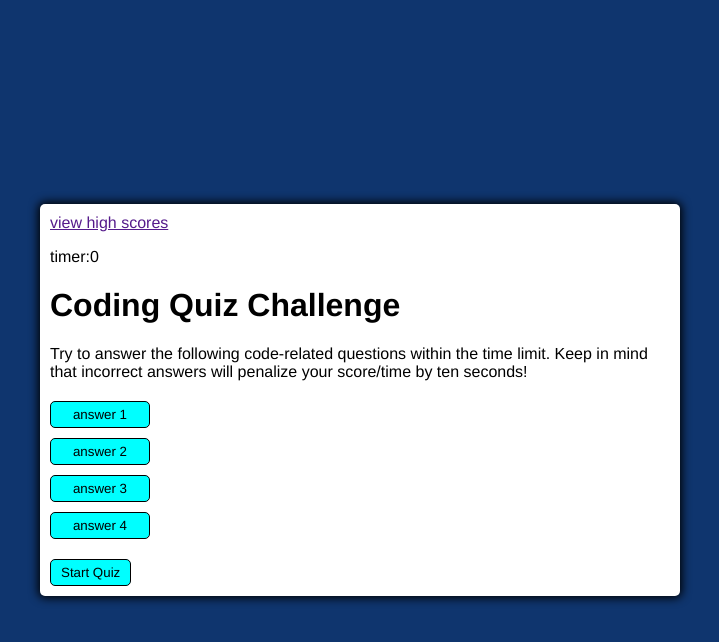
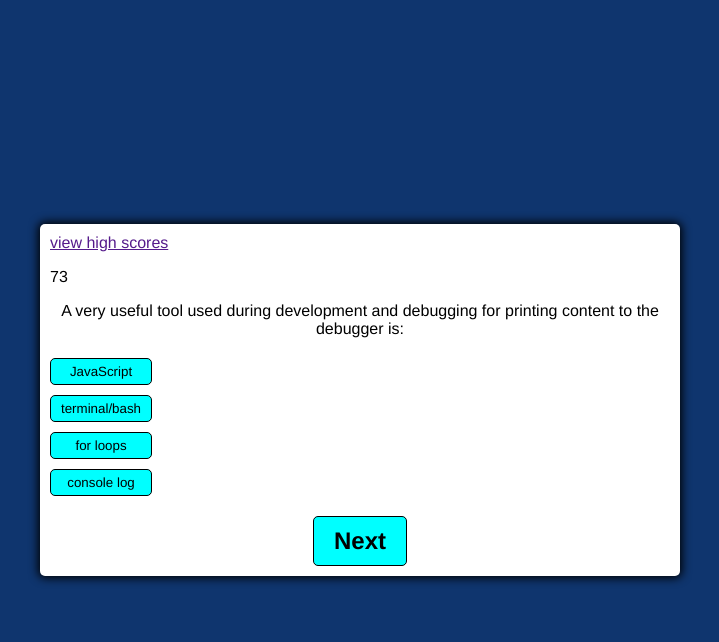
Before and after one commit to JeffersonB1/code-quiz, a plain HTML site: page index.html in a window 1280 px wide. Both pictures are taken after a click on the button "Start Quiz". Shown: the whole page, without its empty margins (40-759 px from the left). Drawn offline with Linux system fonts and the light colour scheme.

Commit message:
time counting down

```diff
--- a/assets/css/style.css
+++ b/assets/css/style.css
@@ -22,6 +22,9 @@ body {
     padding: 10px;
     box-shadow: 0 0 10px 2px;
 }
+.content{
+    text-align: center;
+}
 
 .btn-grid {
     display: grid;
@@ -36,12 +39,24 @@ body {
     border-radius: 5px;
     padding: 5px 10px;
 }
+.controls{
+    display:flex;
+    justify-content: center;
+}
 
 .btn:hover{
     background-color:rgb(250, 233, 233);
 }
+.start-btn, .next-btn{
+    font-size: 1.5rem;
+    font-weight: bold;
+    padding: 10px 20px;
+}
 
 .hide{
     display: none;
+}
 
+.show{
+    display: block;
 }
--- a/assets/js/script.js
+++ b/assets/js/script.js
@@ -0,0 +1,157 @@
+var startButton = document.getElementById('start-btn');
+var nextButton = document.getElementById('next-btn');
+var questionContainerElement = document.getElementById('question-container');
+var h1Title = document.getElementById('h1-title');
+var pInstructions = document.getElementById('p-instructions');
+var questionElement = document.getElementById('question');
+var answerButtonsElement = document.getElementById('answer-buttons');
+var timerEl = document.getElementById('countdown');
+
+var shuffledQuestions, currentQuestionIndex;
+currentQuestionIndex ++;
+
+var questions = [
+    {
+       question: "Commonly used data types Do Not Include:",
+       answers: [
+           {text: "strings", correct:false},
+           {text: "booleans", correct:false },
+           {text: "alerts", correct:true},
+           {text: "numbers", correct:false}
+       ]
+    },
+    {
+        question: "The condition in an if / else statement is enclosed with_________.",
+        answers: [
+            {text: "quotes", correct:false},
+            {text: "curly brackets", correct:false},
+            {text: "parenthesis", correct:true},
+            {text: "square brackets", correct:false}
+        ]
+     },
+     {
+        question: "Arrays in JavaScript can be used to store________.",
+        answers: [
+            {text: "numbers and strings", correct:false},
+            {text: "other arrays", correct:false},
+            {text: "booleans", correct:false},
+            {text: "all of the above", correct:true}
+        ]
+     },
+     {
+        question: "String values must be enclosed within____when being assigned to variables.",
+        answers: [
+            {text: "commas", correct:false},
+            {text: "curly brackets", correct:false},
+            {text: "quotes", correct:true},
+            {text: "parenthesis", correct:false}
+        ]
+     },
+     {
+        question: "A very useful tool used during development and debugging for printing content to the debugger is:",
+        answers: [
+            {text: "JavaScript", correct:false},
+            {text: "terminal/bash", correct:false},
+            {text: "for loops", correct:false},
+            {text: "console log", correct:true}
+        ]
+     }
+
+];
+function countdown() {
+    var timeLeft = 75;
+
+    // TODO: Use the `setInterval()` method to call a function to be executed every 1000 milliseconds
+    var timeInterval = setInterval(function() {
+
+      if (timeLeft > 0) {
+
+        timeLeft--;
+        timerEl.textContent = timeLeft;
+
+      } else {
+        timerEl.textContent = (" ")
+        clearInterval(timeInterval);
+        displayMessage();
+      }
+    }, 1000);
+  }
+
+nextButton.addEventListener('click', () =>{
+    currentQuestionIndex++
+    setNextQuestion();
+})
+function startGame() {
+    console.log("Started");
+    startButton.classList.add('hide');
+    questionContainerElement.classList.add('show');
+    h1Title.classList.add('hide');
+    pInstructions.classList.add('hide');
+    currentQuestionIndex = 0;
+    shuffledQuestions = questions.sort(() => Math.random() - .5)
+    setNextQuestion();
+    console.log(answerButtonsElement)
+    countdown();
+}
+
+function setNextQuestion(){
+    resetState()
+    showQuestion(shuffledQuestions[currentQuestionIndex]);
+}
+
+function showQuestion(question){
+    questionElement.innerHTML = question.question;
+    question.answers.forEach(answer =>{
+        var button = document.createElement('button');
+        button.innerHTML = answer.text;
+        button.classList.add('btn')
+        if (answer.correct){
+            button.dataset.correct = answer.correct
+        }
+        button.addEventListener('click', selectAnswer);
+        answerButtonsElement.appendChild(button);
+    })
+}
+
+function resetState(){
+    while (answerButtonsElement.firstChild){
+        answerButtonsElement.removeChild(answerButtonsElement.firstChild);
+    }
+}
+
+function selectAnswer(e){
+    var selectedButton = e.target;
+    var correct = selectedButton.dataset.correct;
+    setStatusClass(document.body, correct);
+    Array.from(answerButtonsElement.children).forEach(button => {
+      setStatusClass(button, button.dataset.correct)
+    });
+    if(shuffledQuestions.length > currentQuestionIndex +1){
+        nextButton.classList.remove('hide')
+    }else{
+        startButton.innerHTML = 'Restart'
+        startButton.classList.remove('hide')
+
+    }
+}
+
+
+
+function setStatusClass(element, correct){
+    clearStatusClass(element)
+
+    if(correct){
+        element.classList.add('correct')
+    }else{
+        element.classList.add('wrong')
+    }
+}
+
+function clearStatusClass(element){
+    element.classList.remove('correct');
+    element.classList.remove('wrong');
+
+}
+
+startButton.addEventListener('click', startGame);
+answerButtonsElement.addEventListener('click', setNextQuestion );
--- a/index.html
+++ b/index.html
@@ -14,22 +14,29 @@
             <a href="" target="self" >view high scores</a>
         </div>
         <div class="timer">
-            <p>timer:0</p>
+            <p id="countdown">75</p>
         </div>
         <div class="content">
-            <div id="question-container">
-                <div id="question">
-                    <h1>Coding Quiz Challenge</h1>
-                    <p>Try to answer the following code-related questions within the time limit. Keep in mind that incorrect answers will penalize your score/time by ten seconds!</p>
-                </div>
+            <h1 id="h1-title">Coding Quiz Challenge</h1>
+            <p id="p-instructions">Try to answer the following code-related questions within the time limit. Keep in mind that incorrect answers will penalize your score/time by ten seconds!</p>
+
+            <div id="question-container" class="hide">
+                <div id="question">Question</div>
+
                 <div id="answer-buttons" class="btn-grid">
-                    <button class="btn">answer 1</button>
-                    <button class="btn">answer 2</button>
-                    <button class="btn">answer 3</button>
-                    <button class="btn">answer 4</button>
+                    <button class="btn" id="btn">answer 1</button>
+                    <button class="btn" id="btn">answer 2</button>
+                    <button class="btn" id="btn">answer 3</button>
+                    <button class="btn" id="btn">answer 4</button>
                 </div>
             </div>
-            <button class="start-button btn" id="start-btn">Start Quiz</button>
+            <div class="controls">
+                <button class="start-btn btn" id="start-btn">Start Quiz</button>
+                <button id="next-btn" class="next-btn btn">Next</button>
+
+            </div>
+
+
 
 
         </div>
```
